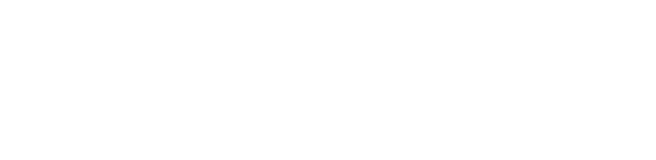
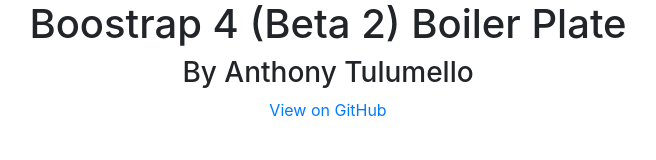
Before and after one commit to atulumello/Bootstrap-Foundation-PUGSASS-BoilerPlates, a plain HTML site: page Bootstrap4 (beta 2) Boiler Plate/index.html in a window 1280 px wide. Shown: the whole page, without its empty margins (312-968 px from the left). Drawn offline with Linux system fonts and the light colour scheme.

Commit message:
no message

```diff
--- a/Bootstrap4 (beta 2) Boiler Plate/index.html
+++ b/Bootstrap4 (beta 2) Boiler Plate/index.html
@@ -11,6 +11,12 @@
     <title>Bootstrap Boiler Plate</title>
   </head>
   <body>
+    <div class="row no-gutters">
+      <div class="col text-center">
+        <h1>Boostrap 4 (Beta 2) Boiler Plate</h1>
+        <h3>By Anthony Tulumello</h3><a href="https://github.com/atulumello/Bootstrap4-Foundation-PUGSASS-BoilerPlates" alt="GitHub">View on GitHub</a>
+      </div>
+    </div>
     <script src="js/vendor/jquery-3.2.1.min.js"></script>
     <script src="js/vendor/popper.js"></script>
     <script src="js/vendor/bootstrap.min.js"></script>
```
Also changed, not shown: 1 other file.
